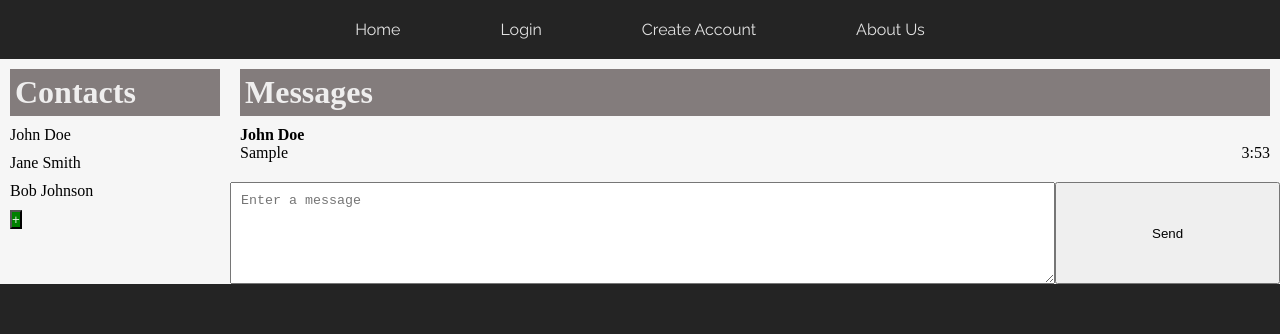
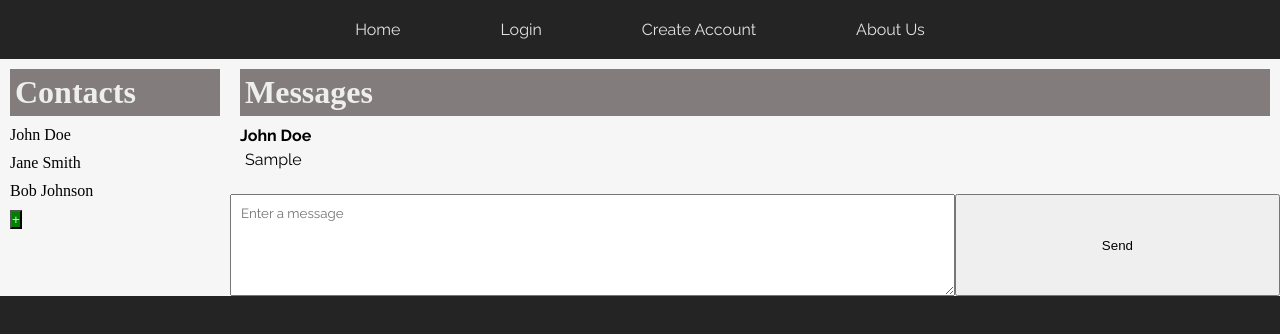
Before and after one commit to sergiogonzalezyes/Chat-Appliacation3, a React (Vite) app in the folder Chat-Application/: page /UserPage in a window 1280 px wide. Both pictures are taken after typing "Sample" into the empty fields and a click on the button "Send". Shown: the top 334 px of the page. Built offline with nearby package versions, Linux system fonts and the light colour scheme.

Commit message:
trying to track time

```diff
--- a/Chat-Application/src/App.css
+++ b/Chat-Application/src/App.css
@@ -361,6 +361,7 @@ p {
 }
 
 #input-form {
+    /* padding: 10px; */
     min-width: 100%;
 }
 
@@ -391,9 +392,14 @@ b {
     text-align: right;
     word-wrap: normal;
     text-align: left;
+    padding: 5px;
+    font-family: "Raleway", sans-serif;
 }
 .time {
+    text-align: center;
     text-align: left;
+    min-width: fit-content;
+    font-family: "Raleway", sans-serif;
 }
 #chatbox {
     display: flex;
@@ -406,16 +412,17 @@ b {
     width: 100%;
 }
 .submit_text_area {
-    flex-grow: 8; /* Make the input take up 8/10 of the available space */
+    flex-grow: 7; /* Make the input take up 8/10 of the available space */
     flex-basis: 0; /* Set the initial size of the input to 0 */
     color: black;
+    font-family: "Raleway", sans-serif;
 }
 .submit_button {
-    flex-grow: 2; /* Make the button take up 2/10 of the available space */
+    flex-grow: 3; /* Make the button take up 2/10 of the available space */
     flex-basis: 0; /* Set the initial size of the button to 0 */
 }
-.time {
-    min-width: fit-content;
+.username_id {
+    font-family: "Raleway", sans-serif;
 }
 
 .add_button {
--- a/Chat-Application/src/pages/UserPage.jsx
+++ b/Chat-Application/src/pages/UserPage.jsx
@@ -1,18 +1,35 @@
 import { useState } from "react";
 import { useRef } from "react";
+import { useEffect } from "react";
 
 
 
 export const UserPage = () => {
 
+
   const [messages, setmessages] = useState("");
   const [savedMessage, setSavedMessage] = useState([]);
   const formRef = useRef(null);
+  const [time, setTime] = useState(null);
+  const [timeArr, setTimeArr] = useState([]);
+
+
+
+
+
+
+
 
   function messagesArr () {
+    setTime( new Date());
+
 
 
     setSavedMessage([...savedMessage, messages]);
+    setTimeArr([...timeArr, time])
+
+
+
 
   }
 
@@ -39,10 +56,14 @@ export const UserPage = () => {
         <ul>
         <li className="jon_doe">{savedMessage.map((message, index) => (
           <div key={index}>
-            <b>John Doe</b>
+            <b className="username_id">John Doe</b>
               <div className="message_time_div">
                 <p className="message">{message}</p>
-                <p className="time">3:53</p>
+                <p className="time">{timeArr.map((times,index) => (
+                <div key={index}>
+                  {times}
+                </div>
+                ))}</p>
               </div>
           </div>))}
     </li>
```
